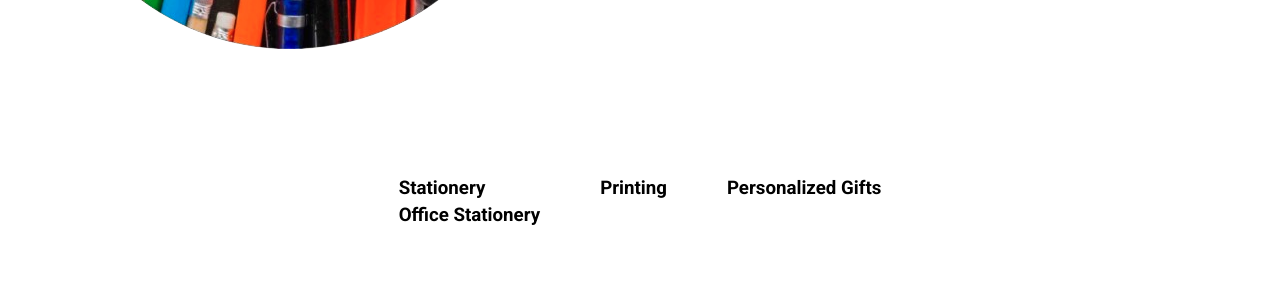
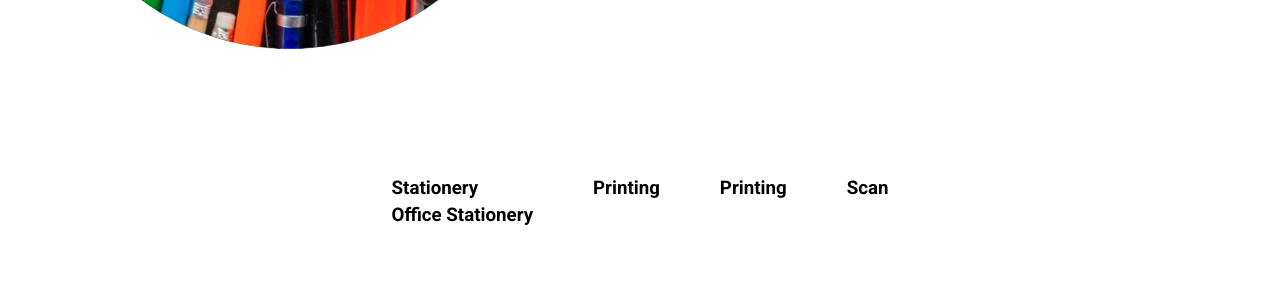
Before and after one commit to GeetaStationery/test, a plain HTML site: page index.html in a window 1280 px wide. Shown: the part 503-800 px from the top of the page. Drawn offline with Linux system fonts and the light colour scheme.

Commit message:
Update index.html

```diff
--- a/index.html
+++ b/index.html
@@ -45,10 +45,17 @@
 
           </div>
         </div>
+         <div class="feature">
+
+          <div class="feature_content">
+            <h3>Printing</h3>
+
+          </div>
+        </div>
         <div class="feature">
 
           <div class="feature_content">
-            <h3>Personalized Gifts</h3>
+            <h3>Scan</h3>
 
           </div>
         </div>
```
